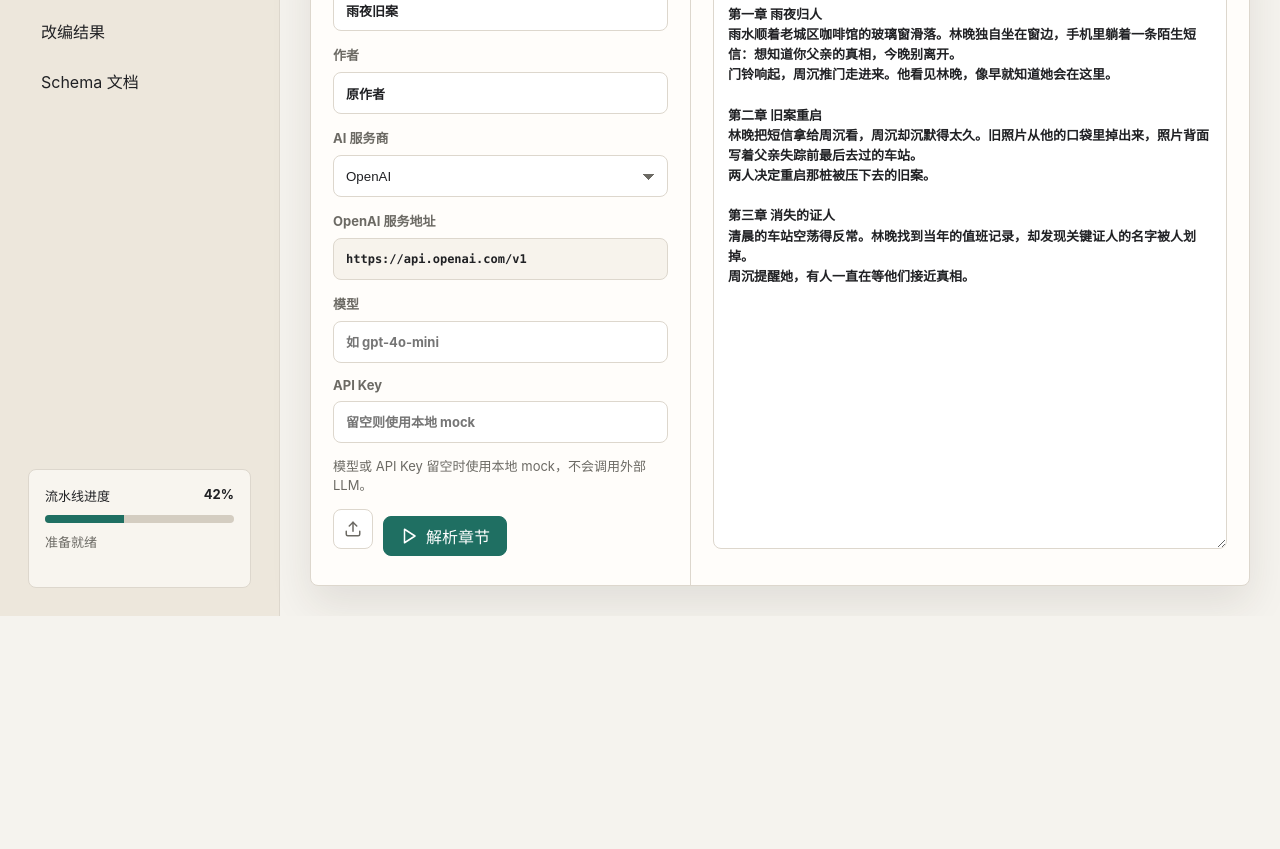
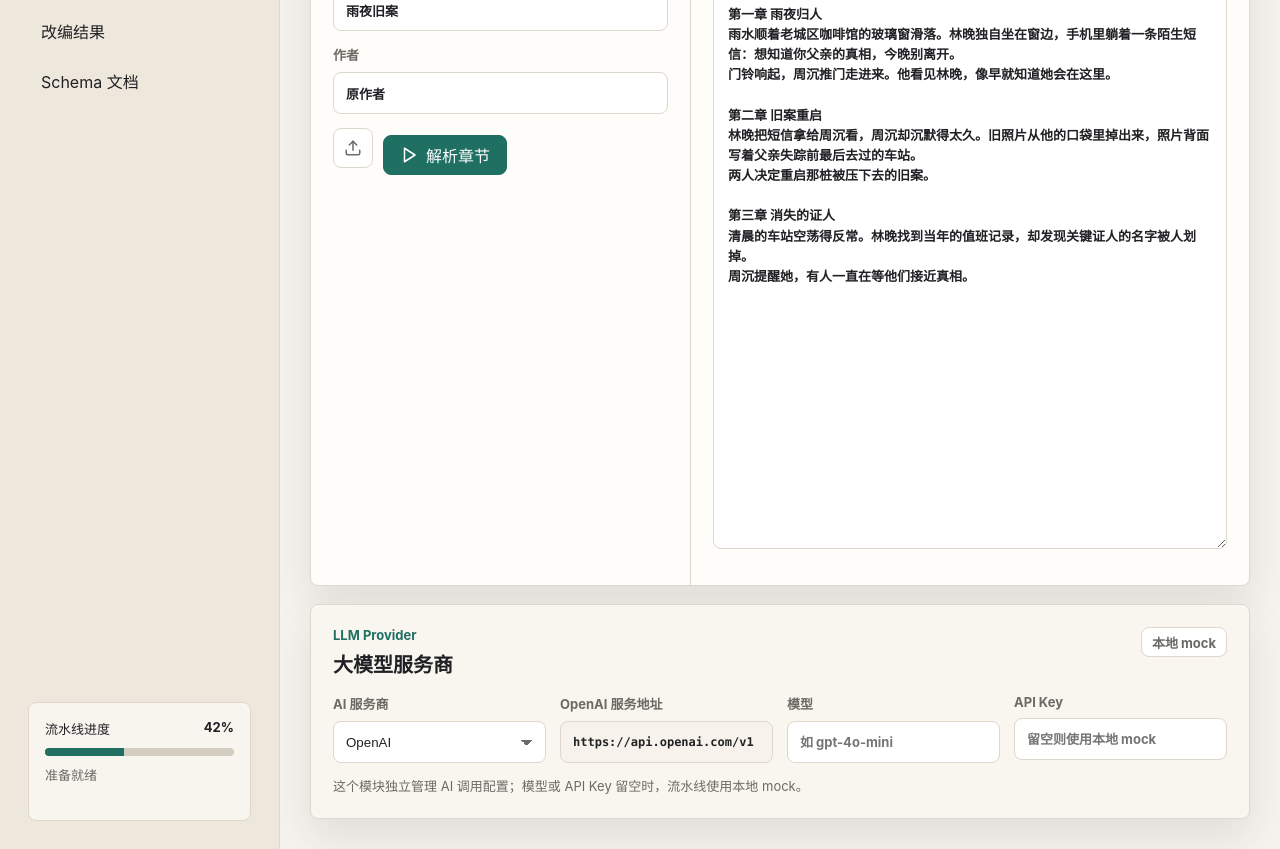
Before and after one commit to loveyouin20000-collab/ScriptForge, a Next.js app: page / in a window 1280 px wide. Shown: the part 200-1049 px from the top of the page. Before the commit the page ends 816 px from the top, so only its background shows below. Built offline with nearby package versions, Linux system fonts and the light colour scheme.

Commit message:
feat: separate LLM provider module

```diff
--- a/app/globals.css
+++ b/app/globals.css
@@ -205,6 +205,11 @@ h3 {
   gap: 0;
 }
 
+.inputStack {
+  display: grid;
+  gap: 18px;
+}
+
 .formColumn,
 .editorColumn,
 .summaryPane,
@@ -300,6 +305,58 @@ textarea:focus {
   color: var(--muted);
   font-size: 13px;
   line-height: 1.45;
+}
+
+.providerModule {
+  padding: 22px;
+  border: 1px solid var(--line);
+  border-radius: 8px;
+  background: #f9f6ef;
+  box-shadow: var(--shadow);
+}
+
+.moduleHeader {
+  display: flex;
+  align-items: flex-start;
+  justify-content: space-between;
+  gap: 16px;
+  margin-bottom: 16px;
+}
+
+.moduleHeader h2 {
+  margin: 0;
+}
+
+.moduleState {
+  display: inline-flex;
+  align-items: center;
+  justify-content: center;
+  min-height: 30px;
+  padding: 0 10px;
+  border: 1px solid var(--line);
+  border-radius: 8px;
+  color: var(--muted);
+  background: #fff;
+  font-size: 13px;
+  font-weight: 700;
+  white-space: nowrap;
+}
+
+.moduleState.active {
+  border-color: #bdd7ce;
+  color: var(--accent);
+  background: #eef8f4;
+}
+
+.providerGrid {
+  display: grid;
+  grid-template-columns: repeat(4, minmax(0, 1fr));
+  gap: 14px;
+  align-items: start;
+}
+
+.providerModule .fieldHint {
+  margin-bottom: 0;
 }
 
 .buttonRow,
@@ -520,6 +577,7 @@ pre {
 @media (max-width: 1040px) {
   .shell,
   .inputGrid,
+  .providerGrid,
   .chapterLayout,
   .resultLayout,
   .schemaLayout {
@@ -549,7 +607,8 @@ pre {
   }
 
   .topbar,
-  .sectionHeader {
+  .sectionHeader,
+  .moduleHeader {
     align-items: flex-start;
     flex-direction: column;
   }
--- a/app/page.tsx
+++ b/app/page.tsx
@@ -131,6 +131,95 @@ function IssueList({ issues }: { issues: ValidationIssue[] }) {
   );
 }
 
+function ProviderModule({
+  provider,
+  onChange
+}: {
+  provider: ProviderConfig;
+  onChange: (provider: ProviderConfig) => void;
+}) {
+  const selectedVendor = (provider.vendor ?? "openai") as ProviderVendor;
+  const selectedPreset = providerPresets[selectedVendor];
+  const usesMock = !provider.apiKey || !provider.model;
+
+  function changeVendor(vendor: ProviderVendor) {
+    const preset = providerPresets[vendor];
+    onChange({
+      ...provider,
+      vendor,
+      baseUrl: vendor === "custom" ? provider.baseUrl ?? "" : preset.baseUrl,
+      model: vendor === "custom" ? provider.model ?? "" : preset.models[0] ?? ""
+    });
+  }
+
+  return (
+    <section className="providerModule">
+      <div className="moduleHeader">
+        <div>
+          <p className="eyebrow">LLM Provider</p>
+          <h2>大模型服务商</h2>
+        </div>
+        <span className={`moduleState ${usesMock ? "" : "active"}`}>{usesMock ? "本地 mock" : "远程调用"}</span>
+      </div>
+      <div className="providerGrid">
+        <label>
+          AI 服务商
+          <select value={selectedVendor} onChange={(event) => changeVendor(event.target.value as ProviderVendor)}>
+            {Object.entries(providerPresets).map(([value, preset]) => (
+              <option key={value} value={value}>
+                {preset.label}
+              </option>
+            ))}
+          </select>
+        </label>
+        {selectedVendor === "custom" ? (
+          <label>
+            兼容接口地址
+            <input
+              placeholder="如 https://api.example.com/v1"
+              value={provider.baseUrl ?? ""}
+              onChange={(event) => onChange({ ...provider, baseUrl: event.target.value })}
+            />
+          </label>
+        ) : (
+          <div className="providerInfo">
+            <span>{selectedPreset.label} 服务地址</span>
+            <code>{selectedPreset.baseUrl}</code>
+          </div>
+        )}
+        <label>
+          模型
+          <input
+            list="model-options"
+            placeholder={selectedPreset.models[0] ? `如 ${selectedPreset.models[0]}` : "填写兼容接口支持的模型"}
+            value={provider.model ?? ""}
+            onChange={(event) => onChange({ ...provider, model: event.target.value })}
+          />
+          <datalist id="model-options">
+            {selectedPreset.models.map((model) => (
+              <option key={model} value={model} />
+            ))}
+          </datalist>
+        </label>
+        <label>
+          API Key
+          <input
+            type="password"
+            placeholder="留空则使用本地 mock"
+            value={provider.apiKey ?? ""}
+            onChange={(event) => onChange({ ...provider, apiKey: event.target.value })}
+          />
+        </label>
+      </div>
+      <p className="fieldHint">
+        {usesMock
+          ? "这个模块独立管理 AI 调用配置；模型或 API Key 留空时，流水线使用本地 mock。"
+          : `流水线生成阶段将调用 ${selectedPreset.label} 的 ${provider.model} 模型。`}
+      </p>
+    </section>
+  );
+}
+
 export default function Home() {
   const [activeView, setActiveView] = useState<"input" | "chapters" | "result" | "schema">("input");
   const [title, setTitle] = useState("雨夜旧案");
@@ -157,20 +246,6 @@ export default function Home() {
     if (text.trim()) return 24;
     return 8;
   }, [chapters.length, result, text]);
-
-  const selectedVendor = (provider.vendor ?? "openai") as ProviderVendor;
-  const selectedPreset = providerPresets[selectedVendor];
-  const usesMock = !provider.apiKey || !provider.model;
-
-  function changeVendor(vendor: ProviderVendor) {
-    const preset = providerPresets[vendor];
-    setProvider({
-      ...provider,
-      vendor,
-      baseUrl: vendor === "custom" ? provider.baseUrl ?? "" : preset.baseUrl,
-      model: vendor === "custom" ? provider.model ?? "" : preset.models[0] ?? ""
-    });
-  }
 
   function parseChapters() {
     const parsed = splitChapters(text);
@@ -330,6 +405,7 @@ export default function Home() {
         {error ? <div className="errorBanner">{error}</div> : null}
 
         {activeView === "input" ? (
+          <div className="inputStack">
             <div className="panel inputGrid">
               <section className="formColumn">
                 <label>
@@ -340,59 +416,6 @@ export default function Home() {
                   作者
                   <input value={author} onChange={(event) => setAuthor(event.target.value)} />
                 </label>
-              <label>
-                AI 服务商
-                <select value={selectedVendor} onChange={(event) => changeVendor(event.target.value as ProviderVendor)}>
-                  {Object.entries(providerPresets).map(([value, preset]) => (
-                    <option key={value} value={value}>
-                      {preset.label}
-                    </option>
-                  ))}
-                </select>
-              </label>
-              {selectedVendor === "custom" ? (
-                <label>
-                  兼容接口地址
-                  <input
-                    placeholder="如 https://api.example.com/v1"
-                    value={provider.baseUrl ?? ""}
-                    onChange={(event) => setProvider({ ...provider, baseUrl: event.target.value })}
-                  />
-                </label>
-              ) : (
-                <div className="providerInfo">
-                  <span>{selectedPreset.label} 服务地址</span>
-                  <code>{selectedPreset.baseUrl}</code>
-                </div>
-              )}
-              <label>
-                模型
-                <input
-                  list="model-options"
-                  placeholder={selectedPreset.models[0] ? `如 ${selectedPreset.models[0]}` : "填写兼容接口支持的模型"}
-                  value={provider.model ?? ""}
-                  onChange={(event) => setProvider({ ...provider, model: event.target.value })}
-                />
-                <datalist id="model-options">
-                  {selectedPreset.models.map((model) => (
-                    <option key={model} value={model} />
-                  ))}
-                </datalist>
-              </label>
-              <label>
-                API Key
-                <input
-                  type="password"
-                  placeholder="留空则使用本地 mock"
-                  value={provider.apiKey ?? ""}
-                  onChange={(event) => setProvider({ ...provider, apiKey: event.target.value })}
-                />
-              </label>
-              <p className="fieldHint">
-                {usesMock
-                  ? "模型或 API Key 留空时使用本地 mock，不会调用外部 LLM。"
-                  : `将调用 ${selectedPreset.label} 的 ${provider.model} 模型。`}
-              </p>
                 <div className="buttonRow">
                   <label className="iconButton fileButton" title="上传 txt 或 md 文件">
                     <Upload size={18} />
@@ -414,6 +437,8 @@ export default function Home() {
                   <textarea value={text} onChange={(event) => setText(event.target.value)} />
                 </label>
               </section>
+            </div>
+            <ProviderModule provider={provider} onChange={setProvider} />
           </div>
         ) : null}
 
```
Lines whose indentation alone changed are shown as unchanged.
